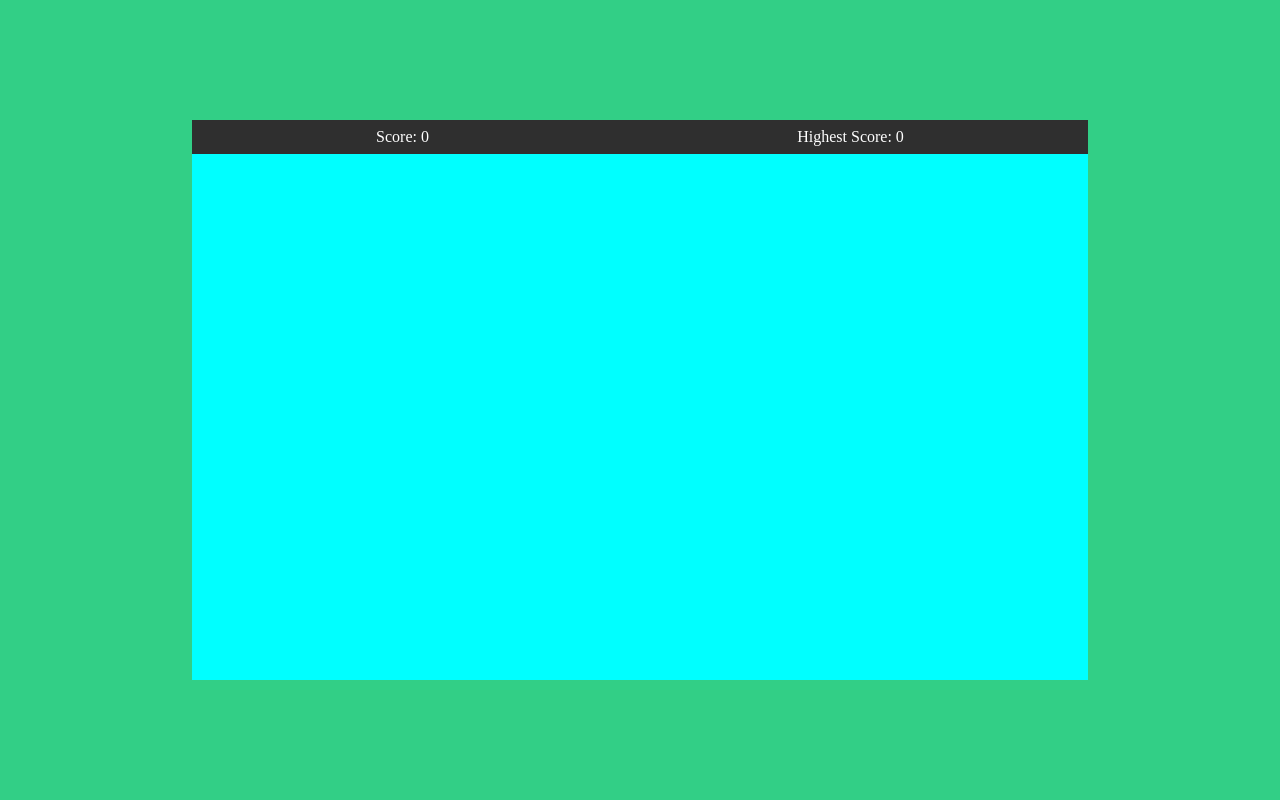
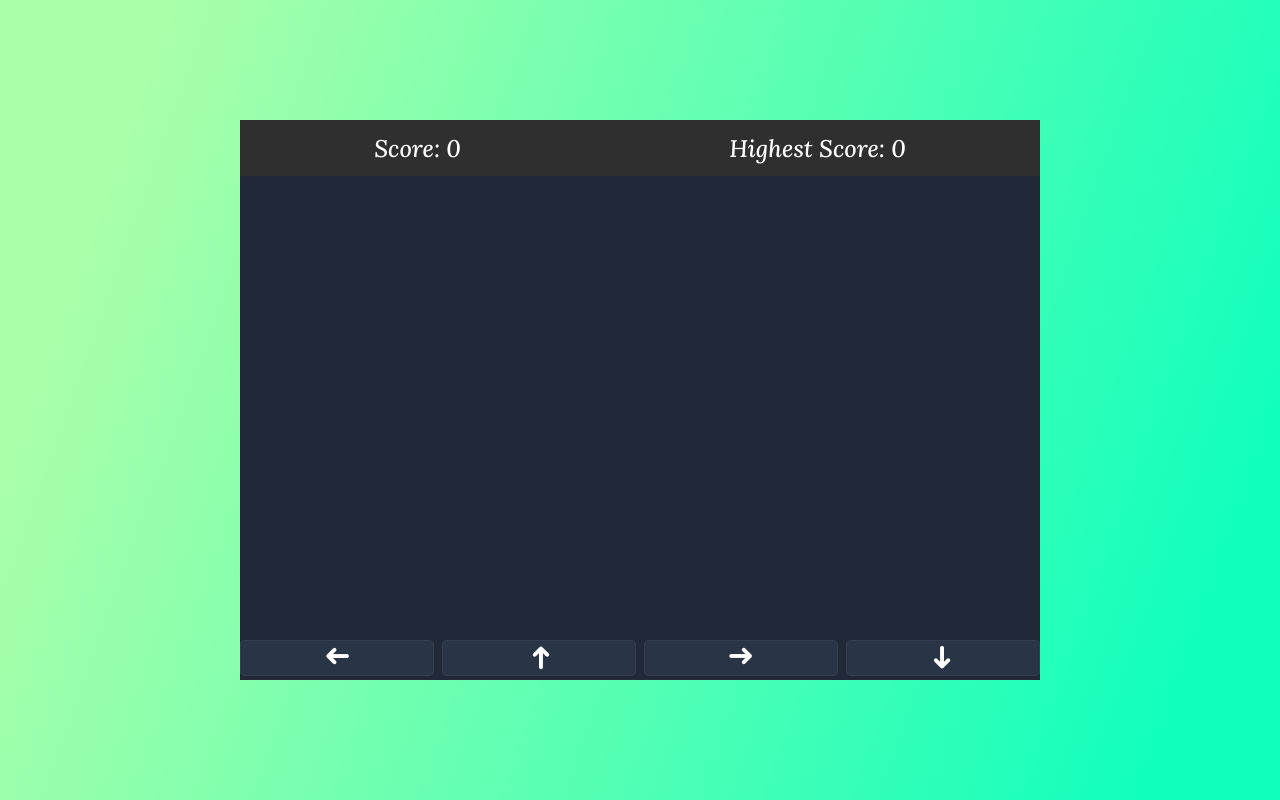
Before and after one commit to Robson-Ribeiro/snake-game, a plain HTML site: page index.html in a window 1280 px wide. Drawn offline with Linux system fonts and the light colour scheme.

Commit message:
HTML structure and basic css

```diff
--- a/index.html
+++ b/index.html
@@ -4,6 +4,9 @@
     <meta charset="UTF-8">
     <meta name="viewport" content="width=device-width, initial-scale=1.0">
     <title>Quick Snake</title>
+    <link rel="preconnect" href="https://fonts.googleapis.com">
+    <link rel="preconnect" href="https://fonts.gstatic.com" crossorigin>
+    <link href="https://fonts.googleapis.com/css2?family=Lora:ital,wght@1,500&display=swap" rel="stylesheet">
     <link rel="stylesheet" href="./styles.css">
 </head>
 <body>
@@ -15,7 +18,12 @@
 
         <div class="gameScreen"></div>
 
-        <div class="controls">setas</div>
+        <div class="controls">
+            <span class="left"><p>➜</p></span>
+            <span class="top"><p>➜</p></span>
+            <span class="right"><p>➜</p></span>
+            <span class="down"><p>➜</p></span>
+        </div>
     </div>
 </body>
 </html>
--- a/styles.css
+++ b/styles.css
@@ -1,4 +1,4 @@
-
+@import url('https://fonts.googleapis.com/css2?family=Lora:ital,wght@1,500&display=swap');
 
 *,
 *::after,
@@ -9,8 +9,8 @@
 }
 
 body {
-    background-color: rgb(50, 207, 134);
-    display: flex;
+    font-family: 'Lora', serif;
+    background: linear-gradient(109.6deg, rgb(170, 255, 169) 11.2%, rgb(17, 255, 189) 91.1%);    display: flex;
     align-items: center;
     justify-content: center;
     min-height: 100vh;
@@ -21,7 +21,7 @@ body {
     height: 70vh;
     width: 70vw;
     max-height: 70vh;
-    max-width: 70vw;
+    max-width: 800px;
     display: flex;
     flex-direction: column;
     align-items: center;
@@ -35,21 +35,56 @@ body {
     justify-content: space-around;
     align-items: center;
     width: 100%;
-    height: 35px;
+    min-height: 7vh;
+    font-size: 1.5rem;
 }
 
 
 .gameScreen {
-    background-color: aqua;
+    background-color: rgb(0, 0, 0);
     width: 100%;
     height: 68vh;
     display: grid;
     grid-template: repeat(30, 1fr) / repeat(30, 1fr);
+    background: #212837;
 }
 
 .controls {
-    display: none;
-    background-color: aquamarine;
+    display: block;
+    background: #212837;
     width: 100%;
     height: 45px;
+    display: flex;
+    gap: 1%;
+    align-items: center;
 }
+
+.controls span {
+    border: 1px solid rgba(255, 255, 255, 0.055);
+    border-radius: 5px;
+    width: 25%;
+    height: 80%;
+    display: flex;
+    justify-content: center;
+    align-items: center;
+    font-size: 2rem;
+    color: white;
+    background: #293447;
+    cursor: pointer;
+}
+
+.controls .left p {
+    transform: rotate(180deg);
+}
+
+.controls .top p {
+    transform: rotate(-90deg);
+}
+
+.controls .down p {
+    transform: rotate(90deg);
+}
+
+.controls .right p {
+    margin-bottom: 6px;
+}
```
Also changed, not shown: index.js (added).
